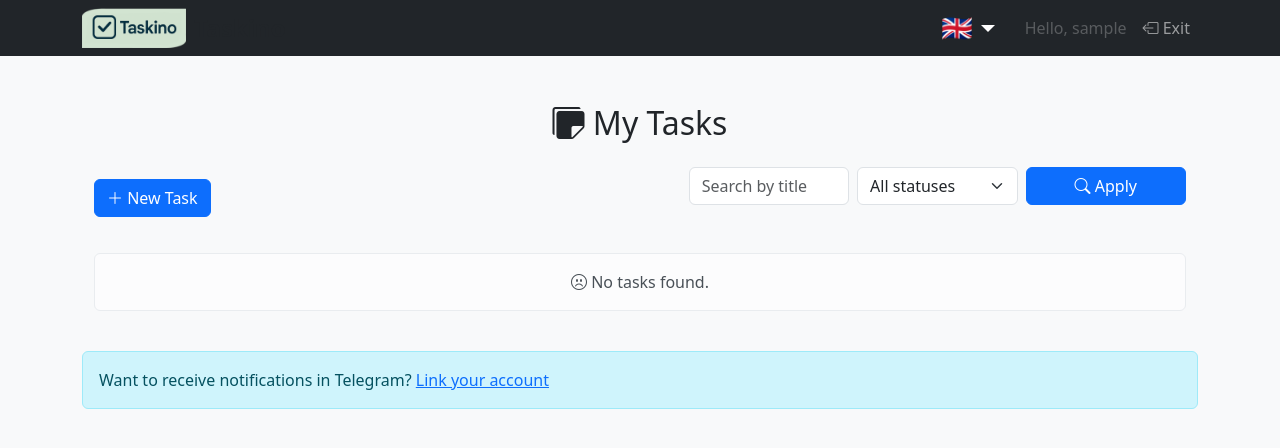
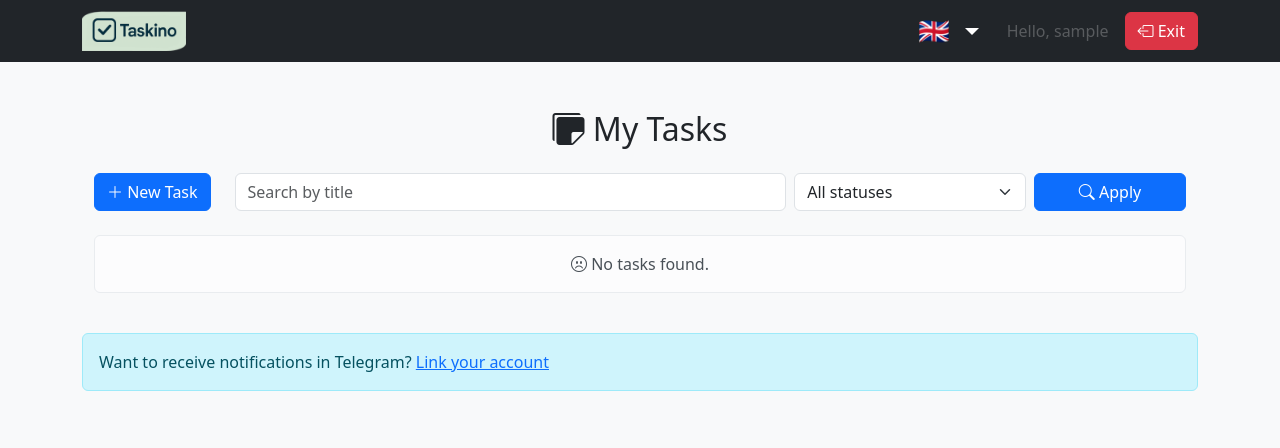
Before and after one commit to DeTr1ll/Task-Manager, a Django app: page / in a window 1280 px wide. Shown: the top 448 px of the page. Run offline with Django 5.2, Linux system fonts and the light colour scheme; the visitor is signed in with stand-in values (Sample User, id 1); data that the repository does not hold is empty.

Commit message:
Зміни в дизайні. Адаптовано під мобільні пристрої

```diff
--- a/taskmanager/tasks/templates/tasks/base.html
+++ b/taskmanager/tasks/templates/tasks/base.html
@@ -18,20 +18,21 @@
 
     <!-- Навигация -->
 <nav class="navbar navbar-expand-lg navbar-dark bg-dark mb-4">
-    <div class="container">
+  <div class="container d-flex justify-content-between align-items-center">
+
+    <!-- Левая часть: логотип -->
     <a href="{% url 'task_list' %}" class="d-flex align-items-center text-decoration-none">
       <img src="{% static 'tasks/img/logo.png' %}" alt="Taskino Logo" height="40" class="me-2">
-            <span class="fs-4 fw-bold text-dark">Taskino</span>
     </a>
-        <div class="ms-auto d-flex align-items-center">
-            <div class="dropdown me-3">
-        <button class="dropdown-toggle d-flex align-items-center"
-                id="languageDropdown"
-                data-bs-toggle="dropdown"
-                aria-expanded="false" type="button">
-            <span>
-                {% if request.LANGUAGE_CODE == 'en' %}🇬🇧{% elif request.LANGUAGE_CODE == 'uk' %}🇺🇦{% elif request.LANGUAGE_CODE == 'ru' %}🇷🇺{% endif %}
-            </span>
+
+    <!-- Правая часть: кнопка языка, тогглер и меню -->
+    <div class="d-flex align-items-center">
+
+      <!-- Кнопка выбора языка -->
+      <div class="me-2">
+        <div class="dropdown">
+          <button class="btn btn-secondary dropdown-toggle py-1" type="button" id="languageDropdown" data-bs-toggle="dropdown" aria-expanded="false" style="min-width: 50px;">
+            {% if request.LANGUAGE_CODE == 'en' %}🇬🇧{% elif request.LANGUAGE_CODE == 'uk' %}🇺🇦{% elif request.LANGUAGE_CODE == 'ru' %}🇷🇺{% else %}🌐{% endif %}
           </button>
           <ul class="dropdown-menu dropdown-menu-end" aria-labelledby="languageDropdown">
             <li>
@@ -39,8 +40,8 @@
                 {% csrf_token %}
                 <input type="hidden" name="next" value="{{ request.path }}">
                 <input type="hidden" name="language" value="en">
-                    <button type="submit" class="btn {% if request.LANGUAGE_CODE == 'en' %}active{% endif %}">
-                        <span>🇬🇧</span> English
+                <button type="submit" class="btn w-100 {% if request.LANGUAGE_CODE == 'en' %}active{% endif %}">
+                  🇬🇧 English
                 </button>
               </form>
             </li>
@@ -49,8 +50,8 @@
                 {% csrf_token %}
                 <input type="hidden" name="next" value="{{ request.path }}">
                 <input type="hidden" name="language" value="uk">
-                    <button type="submit" class="btn {% if request.LANGUAGE_CODE == 'uk' %}active{% endif %}">
-                        <span>🇺🇦</span> Українська
+                <button type="submit" class="btn w-100 {% if request.LANGUAGE_CODE == 'uk' %}active{% endif %}">
+                  🇺🇦 Українська
                 </button>
               </form>
             </li>
@@ -59,24 +60,30 @@
                 {% csrf_token %}
                 <input type="hidden" name="next" value="{{ request.path }}">
                 <input type="hidden" name="language" value="ru">
-                    <button type="submit" class="btn {% if request.LANGUAGE_CODE == 'ru' %}active{% endif %}">
-                        <span>🇷🇺</span> Русский
+                <button type="submit" class="btn w-100 {% if request.LANGUAGE_CODE == 'ru' %}active{% endif %}">
+                  🇷🇺 Русский
                 </button>
               </form>
             </li>
           </ul>
         </div>
+      </div>
 
+      <!-- Кнопка-тогглер -->
+      <button class="navbar-toggler" type="button" data-bs-toggle="collapse" data-bs-target="#navbarContent"
+        aria-controls="navbarContent" aria-expanded="false" aria-label="Toggle navigation">
+        <span class="navbar-toggler-icon"></span>
+      </button>
 
-            <ul class="navbar-nav">
+      <!-- Сворачиваемое меню -->
+      <div class="collapse navbar-collapse" id="navbarContent">
+        <ul class="navbar-nav ms-auto d-flex align-items-center">
           {% if user.is_authenticated %}
-                    <li class="nav-item">
-                        <a class="nav-link disabled" href="#">{% trans "Hello" %}, {{ user.username }}</a>
-                    </li>
-                    <li class="nav-item">
-                        <form method="post" action="{% url 'logout' %}" class="d-inline">
+            <li class="nav-item d-flex align-items-center">
+              <span class="nav-link disabled me-2">{% trans "Hello" %}, {{ user.username }}</span>
+              <form method="post" action="{% url 'logout' %}">
                 {% csrf_token %}
-                            <button class="btn btn-link btn-danger nav-link" type="submit">
+                <button class="btn btn-danger" type="submit">
                   <i class="bi bi-box-arrow-left"></i> {% trans "Exit" %}
                 </button>
               </form>
@@ -90,6 +97,8 @@
             </li>
           {% endif %}
         </ul>
+      </div>
+
     </div>
   </div>
 </nav>
--- a/taskmanager/tasks/templates/tasks/tasks.html
+++ b/taskmanager/tasks/templates/tasks/tasks.html
@@ -8,13 +8,21 @@
 <div class="container py-4">
     <h2 class="mb-4 text-center"><i class="bi bi-stickies-fill"></i> {% trans "My Tasks" %}</h2>
 
-    <div class="d-flex justify-content-between align-items-center mb-4">
-        <a href="{% url 'task_create' %}" class="btn btn-primary"><i class="bi bi-plus-lg"></i> {% trans "New Task" %}</a>
-        <form method="get" class="row mb-4 g-2">
-            <div class="col-md-4">
+<div class="row mb-4 align-items-center">
+  <!-- Левая колонка: New Task -->
+  <div class="col-12 col-md-auto mb-2 mb-md-0">
+    <a href="{% url 'task_create' %}" class="btn btn-primary w-100 w-md-auto">
+      <i class="bi bi-plus-lg"></i> {% trans "New Task" %}
+    </a>
+  </div>
+
+  <!-- Правая колонка: форма поиска -->
+  <div class="col-12 col-md">
+    <form method="get" class="row g-2">
+      <div class="col-12 col-sm-6 col-md-7">
         <input type="text" name="q" value="{{ query|default_if_none:'' }}" class="form-control" placeholder="{% trans "Search by title" %}">
       </div>
-            <div class="col-md-4">
+      <div class="col-12 col-sm-4 col-md-3">
         <select name="status" class="form-select">
           <option value="">{% trans "All statuses" %}</option>
           <option value="pending" {% if status_filter == 'pending' %}selected{% endif %} title="{% trans 'Pending' %}">{% trans "Pending" %}</option>
@@ -22,10 +30,13 @@
           <option value="completed" {% if status_filter == 'completed' %}selected{% endif %} title="{% trans 'Completed' %}">{% trans "Completed" %}</option>
         </select>
       </div>
-            <div class="col-md-4 d-grid">
-              <button type="submit" class="btn btn-primary"><i class="bi bi-search"></i> {% trans "Apply" %}</button>
+      <div class="col-12 col-sm-2 col-md-2 d-grid">
+        <button type="submit" class="btn btn-primary w-100">
+          <i class="bi bi-search"></i> {% trans "Apply" %}
+        </button>
       </div>
     </form>
+  </div>
 </div>
 
     {% if tasks %}
```
Lines whose indentation alone changed are shown as unchanged.
